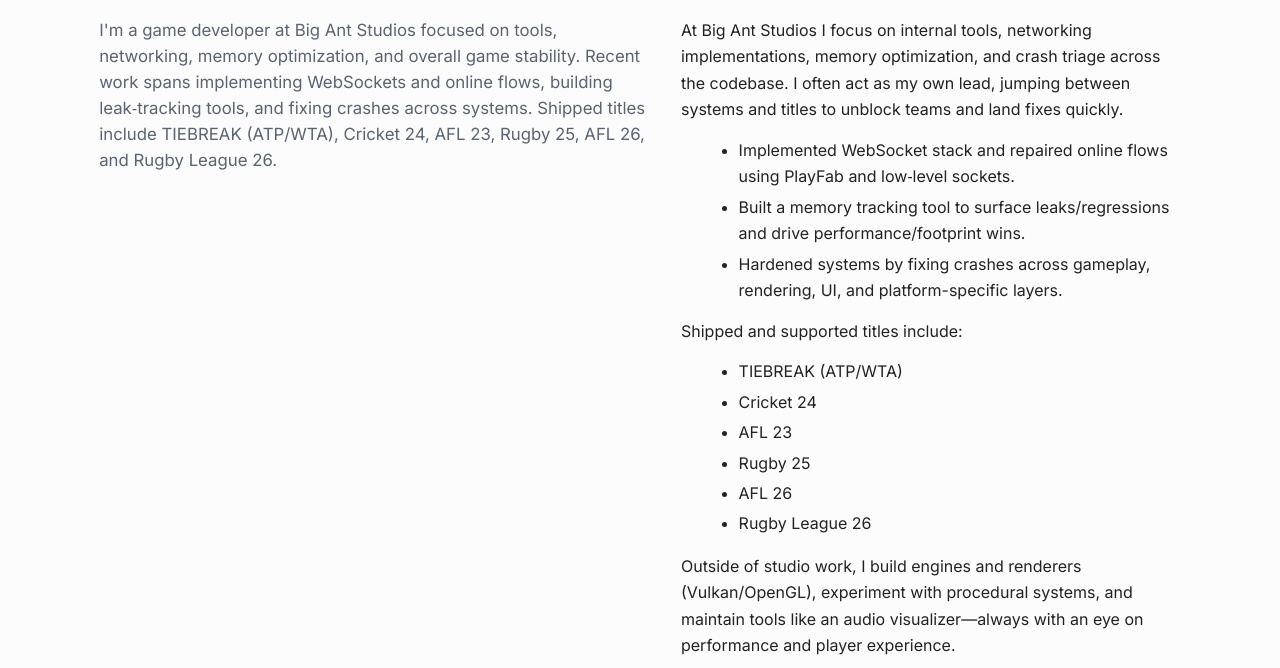
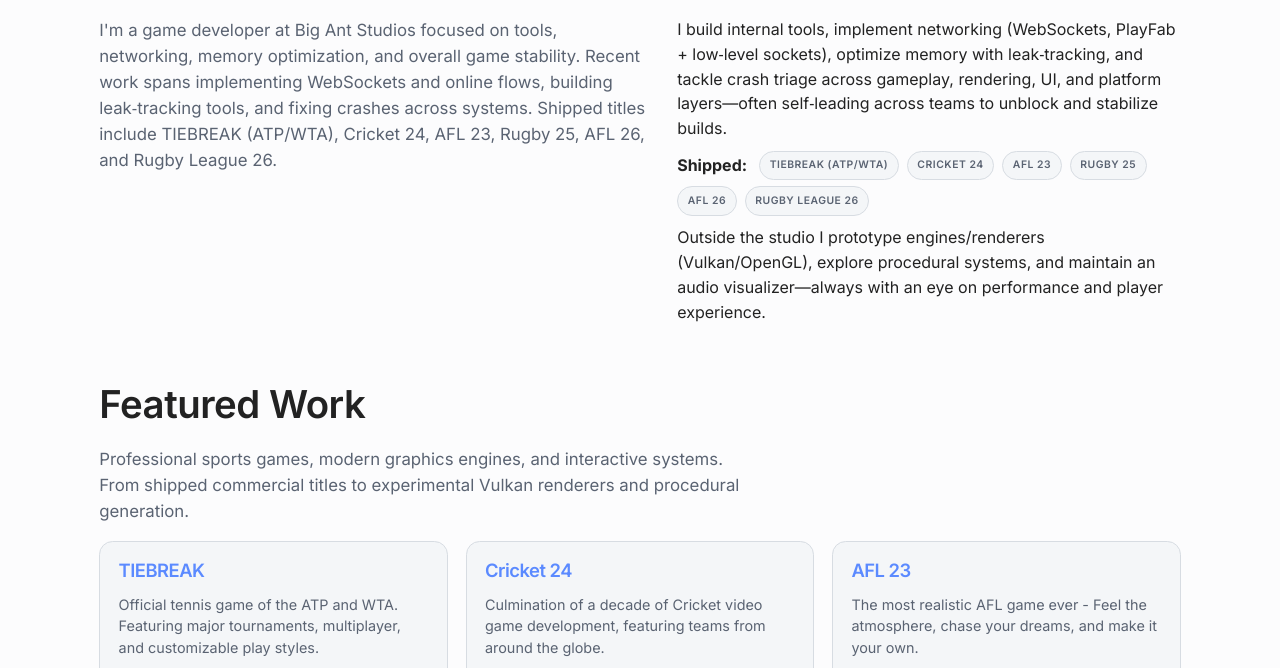
Before and after one commit to AlexMollard/alexmollard.github.io, an Astro site: page / in a window 1280 px wide. Shown: the part 659-1327 px from the top of the page. Built offline with nearby package versions, Linux system fonts and the light colour scheme; Astro itself is replaced by a stand-in of ours.

Commit message:
feat: update about section with concise game development experience and project highlights

```diff
--- a/src/pages/index.astro
+++ b/src/pages/index.astro
@@ -15,22 +15,16 @@
     <div class="about-grid">
       <p class="section-lead">I'm a game developer at Big Ant Studios focused on tools, networking, memory optimization, and overall game stability. Recent work spans implementing WebSockets and online flows, building leak‑tracking tools, and fixing crashes across systems. Shipped titles include TIEBREAK (ATP/WTA), Cricket 24, AFL 23, Rugby 25, AFL 26, and Rugby League 26.</p>
       <div class="about-body">
-        <p>At Big Ant Studios I focus on internal tools, networking implementations, memory optimization, and crash triage across the codebase. I often act as my own lead, jumping between systems and titles to unblock teams and land fixes quickly.</p>
-        <ul>
-          <li>Implemented WebSocket stack and repaired online flows using PlayFab and low‑level sockets.</li>
-          <li>Built a memory tracking tool to surface leaks/regressions and drive performance/footprint wins.</li>
-          <li>Hardened systems by fixing crashes across gameplay, rendering, UI, and platform-specific layers.</li>
-        </ul>
-        <p>Shipped and supported titles include:</p>
-        <ul class="compact">
-          <li>TIEBREAK (ATP/WTA)</li>
-          <li>Cricket 24</li>
-          <li>AFL 23</li>
-          <li>Rugby 25</li>
-          <li>AFL 26</li>
-          <li>Rugby League 26</li>
-        </ul>
-        <p>Outside of studio work, I build engines and renderers (Vulkan/OpenGL), experiment with procedural systems, and maintain tools like an audio visualizer—always with an eye on performance and player experience.</p>
+        <p>I build internal tools, implement networking (WebSockets, PlayFab + low‑level sockets), optimize memory with leak‑tracking, and tackle crash triage across gameplay, rendering, UI, and platform layers—often self‑leading across teams to unblock and stabilize builds.</p>
+        <p class="shipped"><strong>Shipped:</strong>
+          <span class="pill">TIEBREAK (ATP/WTA)</span>
+          <span class="pill">Cricket 24</span>
+          <span class="pill">AFL 23</span>
+          <span class="pill">Rugby 25</span>
+          <span class="pill">AFL 26</span>
+          <span class="pill">Rugby League 26</span>
+        </p>
+        <p>Outside the studio I prototype engines/renderers (Vulkan/OpenGL), explore procedural systems, and maintain an audio visualizer—always with an eye on performance and player experience.</p>
       </div>
     </div>
   </section>
@@ -105,13 +99,15 @@
 <style>
 /* About section layout improvements */
 .about { margin-top: .5rem; }
-.about .about-grid { display: grid; gap: 1rem 2rem; align-items: start; }
+.about .about-grid { display: grid; gap: .75rem 1.5rem; align-items: start; }
 .about .section-lead { margin: 0; }
-.about .about-body { line-height: 1.65; }
-.about .about-body p { margin: 0 0 .9rem; }
+.about .about-body { line-height: 1.55; }
+.about .about-body p { margin: 0 0 .6rem; }
 .about ul { margin: 0 0 .9rem 1.1rem; }
 .about ul.compact { margin: .25rem 0 1rem 1.1rem; }
 .about li { margin: .25rem 0; }
+.about .shipped { display:flex; flex-wrap:wrap; gap:.4rem .5rem; align-items:center; }
+.about .shipped strong { margin-right:.25rem; }
 
 @media (min-width: 880px) {
   .about .about-grid { grid-template-columns: minmax(0, 1.1fr) minmax(0, 1fr); }
```
